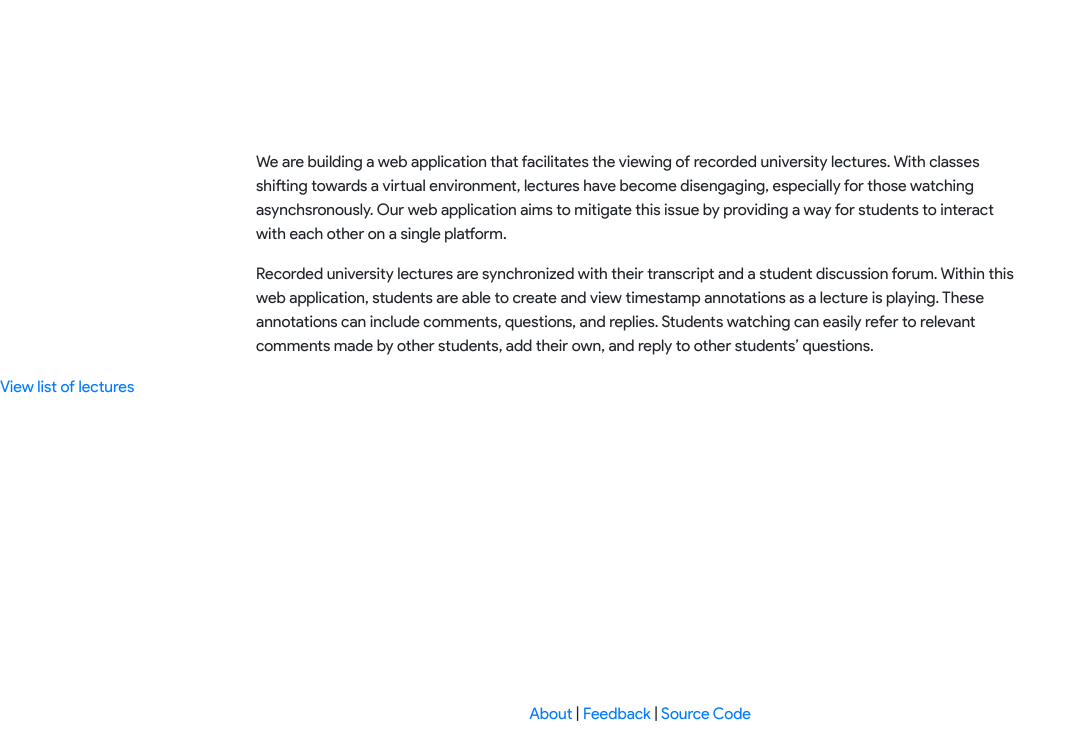
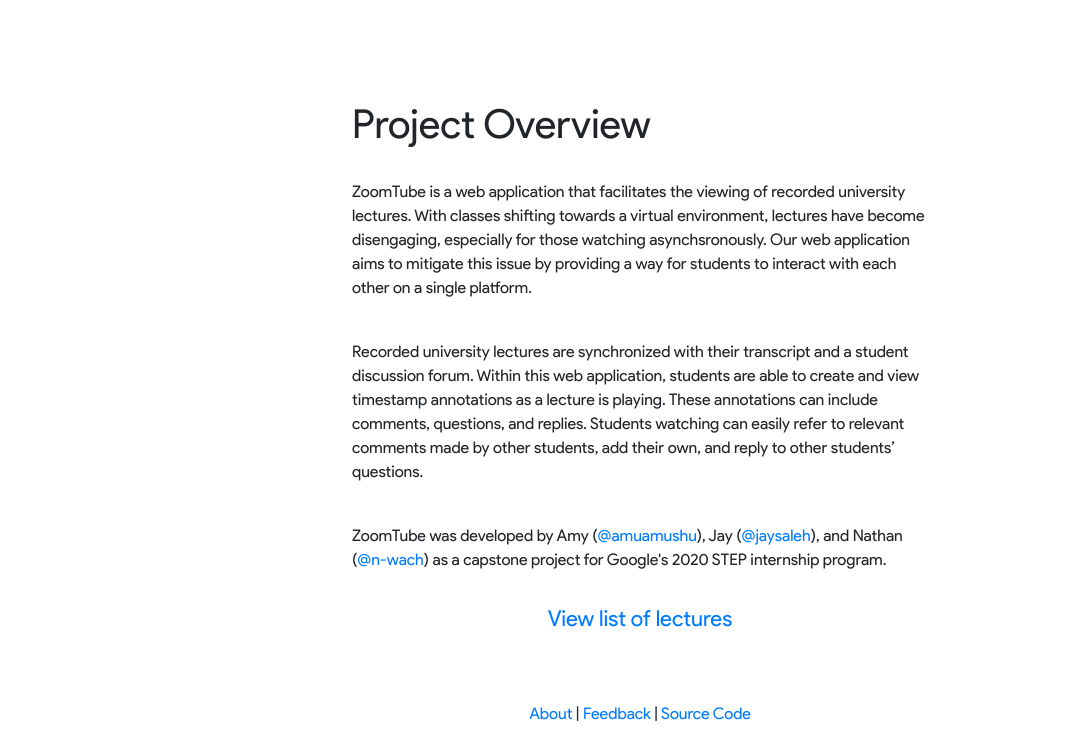
Before and after one commit to googleinterns/zoomtube, a web app: page / in a window 1280 px wide. Shown: the part 56-800 px from the top of the page, without its empty margins (0-1077 px from the left). Run offline with its HTML, style and script files only (its server is not run), Linux system fonts and the light colour scheme; data that the repository does not hold is empty.

Commit message:
Added styling

```diff
--- a/src/main/webapp/index.html
+++ b/src/main/webapp/index.html
@@ -16,20 +16,35 @@
     <button type="button" class="btn btn-outline-primary">Logout</button>
   </nav>
   <div id="text">
-    <p class="center">
-      We are building a web application that facilitates the viewing of recorded university lectures. With classes
-      shifting towards a virtual environment, lectures have become disengaging, especially for those watching
-      asynchsronously. Our web application aims to mitigate this issue by providing a way for students to interact with
-      each other on a single platform.
+    <h1 class="display-6">Project Overview</h1>
+    <br />
+    <p>
+      ZoomTube is a web application that facilitates the viewing of recorded university lectures. With classes shifting
+      towards a virtual environment, lectures have become disengaging, especially for those watching asynchsronously.
+      Our web application aims to mitigate this issue by providing a way for students to interact with each other on a
+      single platform.
     </p>
-    <p class="center">
+    <br />
+    <p>
       Recorded university lectures are synchronized with their transcript and a student discussion forum. Within this
       web application, students are able to create and view timestamp annotations as a lecture is playing. These
       annotations can include comments, questions, and replies. Students watching can easily refer to relevant comments
       made by other students, add their own, and reply to other students’ questions.
     </p>
+    <br />
+    <p>
+      ZoomTube was developed by Amy (<a href="https://github.com/amuamushu" class="link" target="_blank">@amuamushu</a
+      >), Jay (<a href="https://github.com/jaysaleh" class="link" target="_blank">@jaysaleh</a>), and Nathan (<a
+        href="https://github.com/n-wach"
+        class="link"
+        target="_blank"
+        >@n-wach</a
+      >) as a capstone project for Google's 2020 STEP internship program.
+    </p>
   </div>
-  <a href="/list.html">View list of lectures</a>
+  <div id="add-btn-cont">
+    <a href="/list.html">View list of lectures</a>
+  </div>
 </body>
 
 <footer id="footer">
--- a/src/main/webapp/style.css
+++ b/src/main/webapp/style.css
@@ -13,7 +13,11 @@
 
 #add-btn-cont {
   margin: 30px auto auto auto;
-  width: 200px;
+  text-align: center;
+}
+
+#add-btn-cont a {
+  font-size: 22px;
 }
 
 #add-btn-cont .btn,
@@ -116,6 +120,6 @@
 
 #text {
   margin: auto;
-  margin-top: 150px;
-  width: 60%;
+  margin-top: 100px;
+  max-width: 45%;
 }
```
